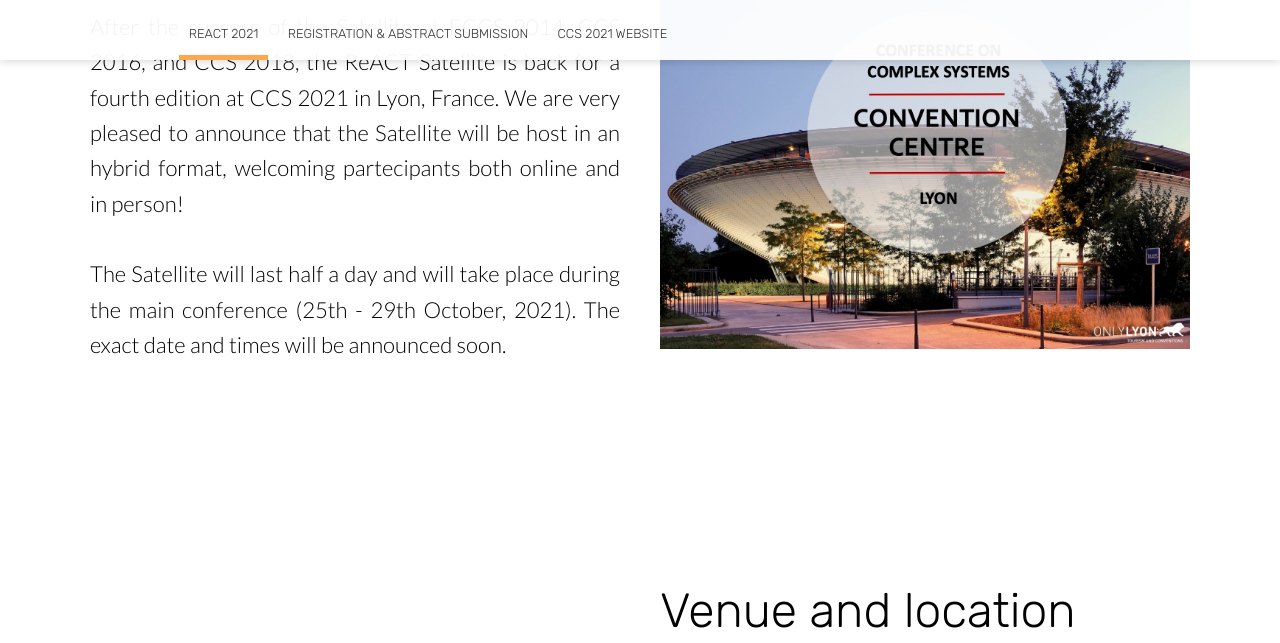
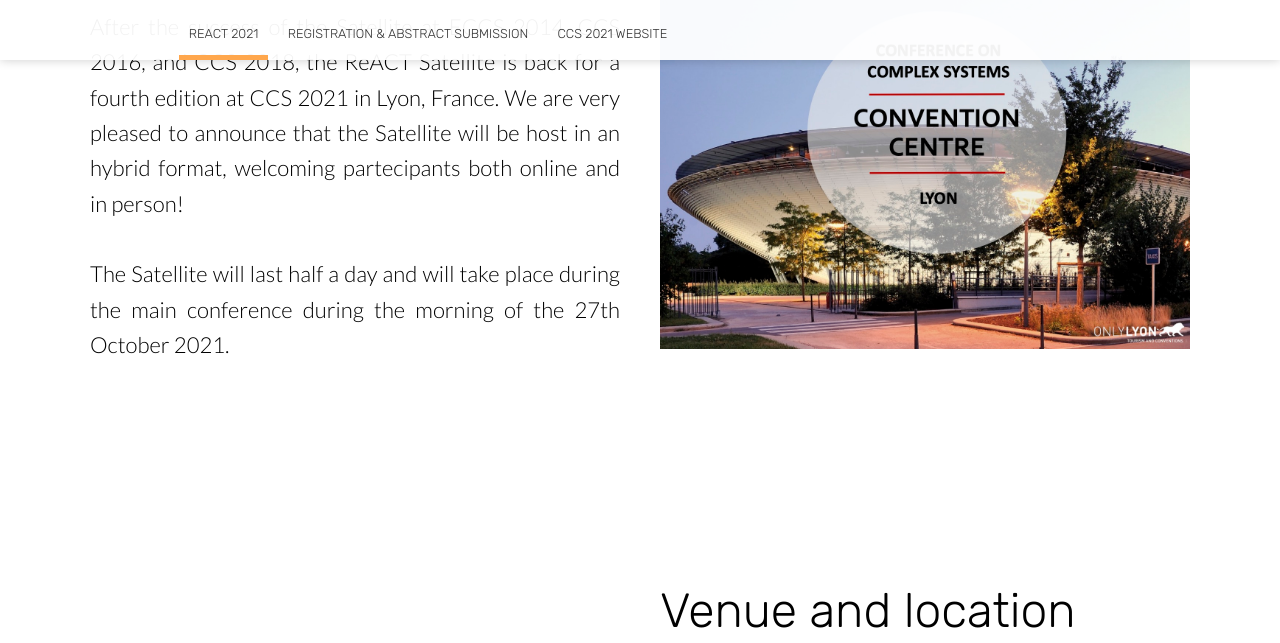
Before and after one commit to liphlab/REACT2021, a Jekyll site: the page built from index.html, in a window 1280 px wide and 900 px high, scrolled down 2128 px, cut to the strip 0-643 px from the top of the window. Built offline with Jekyll 4.4.1, drawn with Linux system fonts in a browser that asks for light colours; nearby versions of some CDN libraries; the list of posts is cut into pages by our own code; some of the changed text lies outside the part shown.

Commit message:
Confirmed date

```diff
--- a/index.html
+++ b/index.html
@@ -9,7 +9,7 @@ bottom_image: http://unsplash.it/2000/1322?a=.png
 	<div class="inner-hero text-container">
 		<div class="hero-text-container">
 			<h1 class="editable" style = "text-shadow: 0px 0px 8px black;">Robustness, Adaptability and Critical Transitions in Living Systems</h1>
-			<p class="subtext editable" style = "text-shadow: 1px 1px 5px black;">Satellite of the Conference on Complex Systems 2021 - Lyon, France</p>
+			<p class="subtext editable" style = "text-shadow: 1px 1px 5px black;">Satellite of the Conference on Complex Systems 2021 - 27 October, Lyon, France</p>
 			<div class="cta button alt" style = "text-shadow: 0px 0px 8px black;"><h3><a href="https://easychair.org/conferences/?conf=react2021" target="_blank">SUBMIT YOUR ABSTRACT</a></h3></div>
 
 		</div>
@@ -68,8 +68,7 @@ bottom_image: http://unsplash.it/2000/1322?a=.png
 					in Lyon, France.
 					We are very pleased to announce that the Satellite will be host in an hybrid format, welcoming partecipants both online and in person!
 					<br><br>
-					The Satellite will last half a day and will take place during the main conference (25th - 29th October, 2021).
-					The exact date and times will be announced soon.
+					The Satellite will last half a day and will take place during the main conference during the morning of the 27th October 2021.
 				</p>
 			</div>
 			<div class="image">
```
